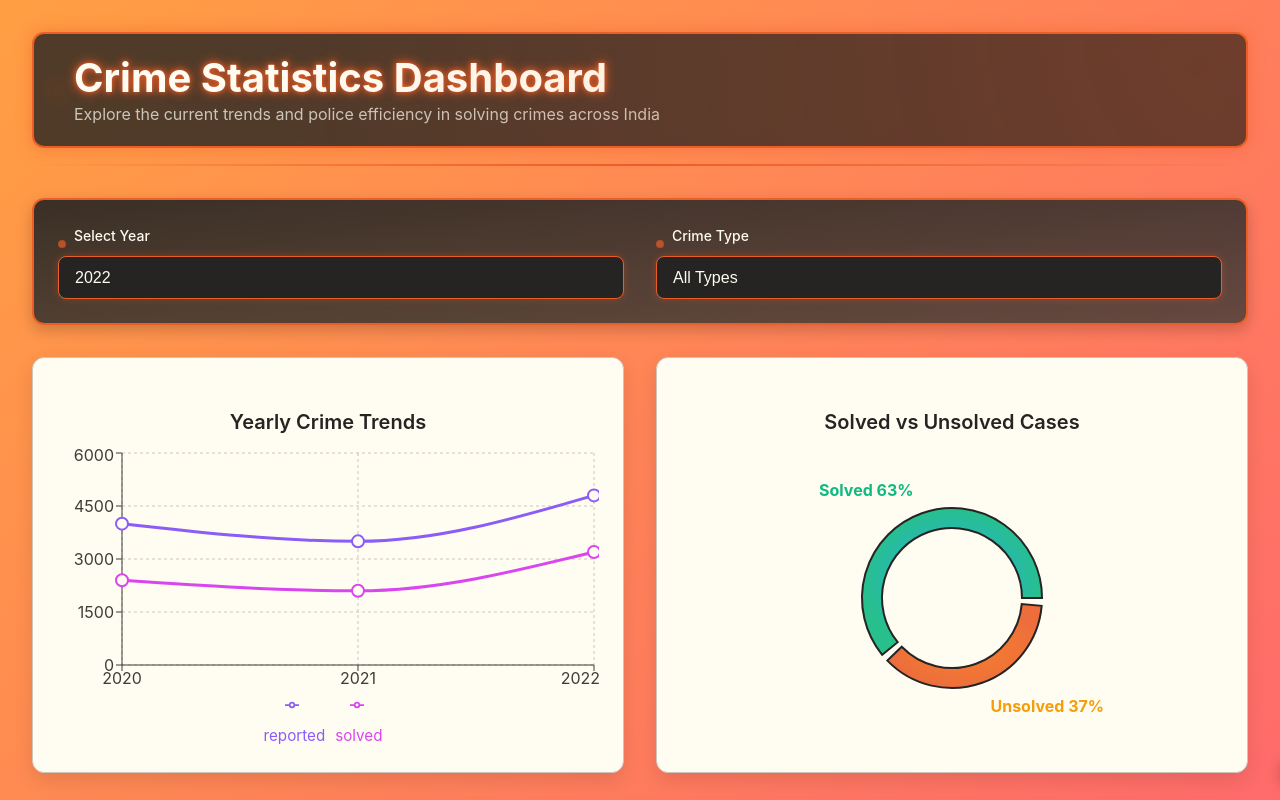
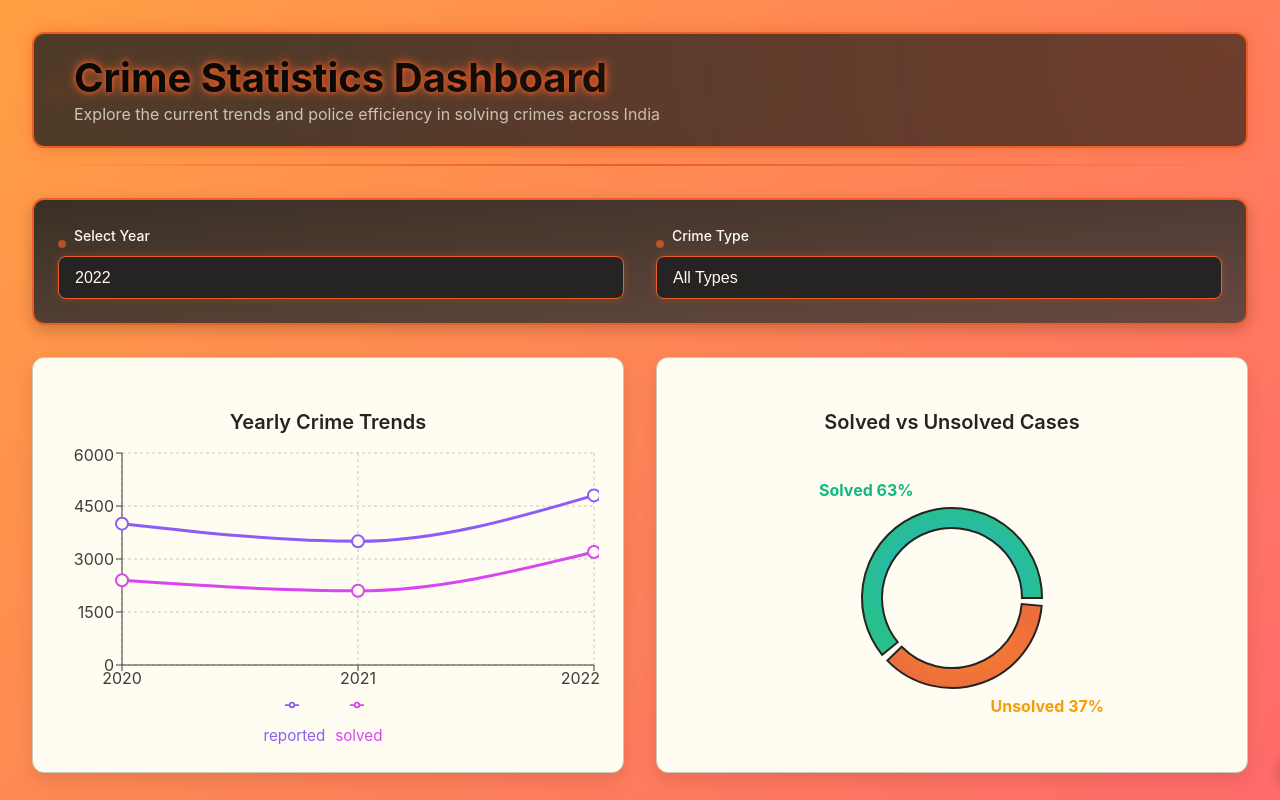
Before and after one commit to chandrapragnya123/PoliSync-, a React (Create React App) app in the folder frontend/: page /dashboard in a window 1280 px wide. Shown: the top 800 px of the page. Built offline with nearby package versions, Linux system fonts and the light colour scheme.

Commit message:
Initial commit

```diff
--- a/frontend/src/styles/Dashboard.css
+++ b/frontend/src/styles/Dashboard.css
@@ -9,7 +9,7 @@
   body {
     font-family: 'Inter', sans-serif;
     background: linear-gradient(135deg,#d24f01 100%);
-    color: #FFFCF2;
+    color: #090908;
     min-height: 100vh;
   }
 
```
